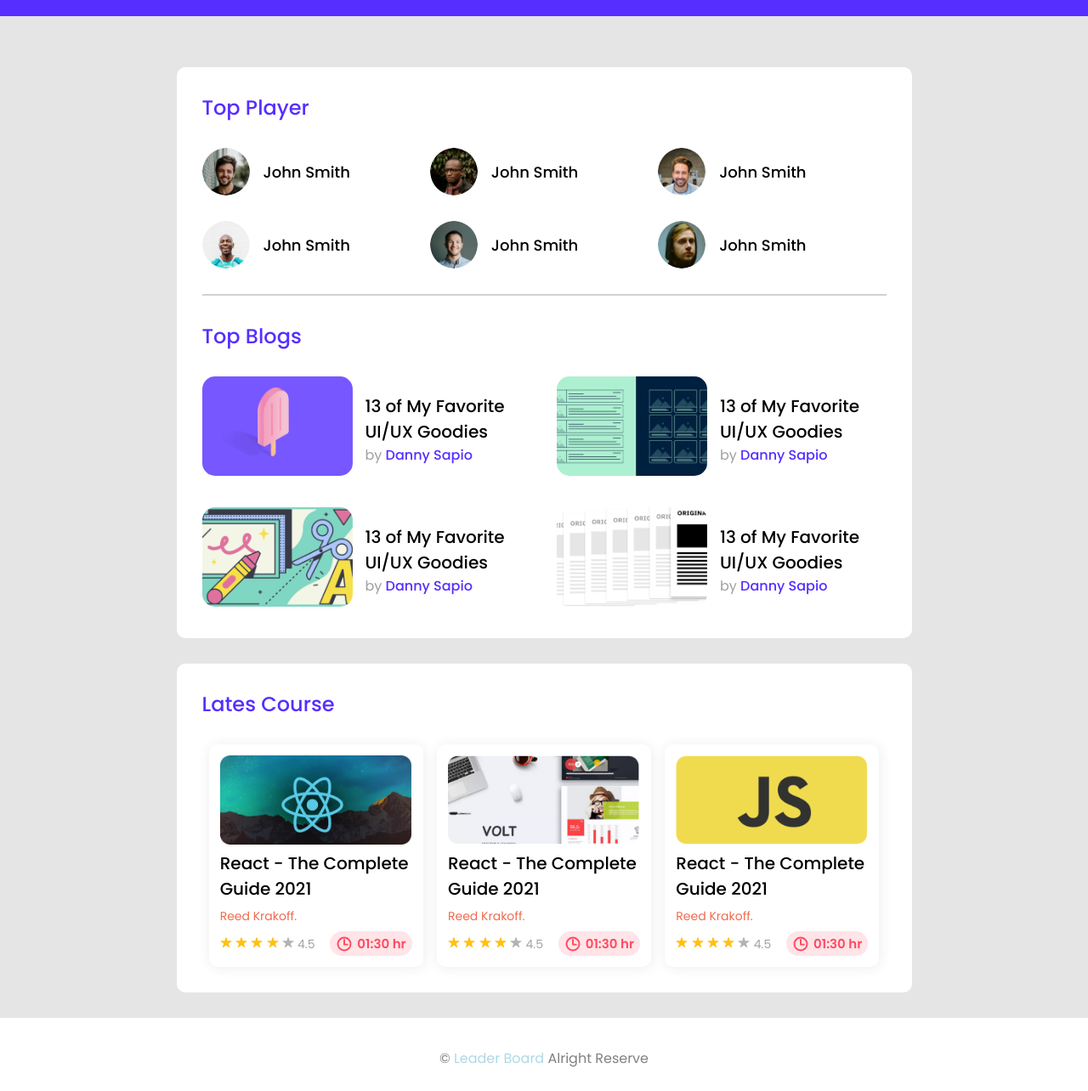
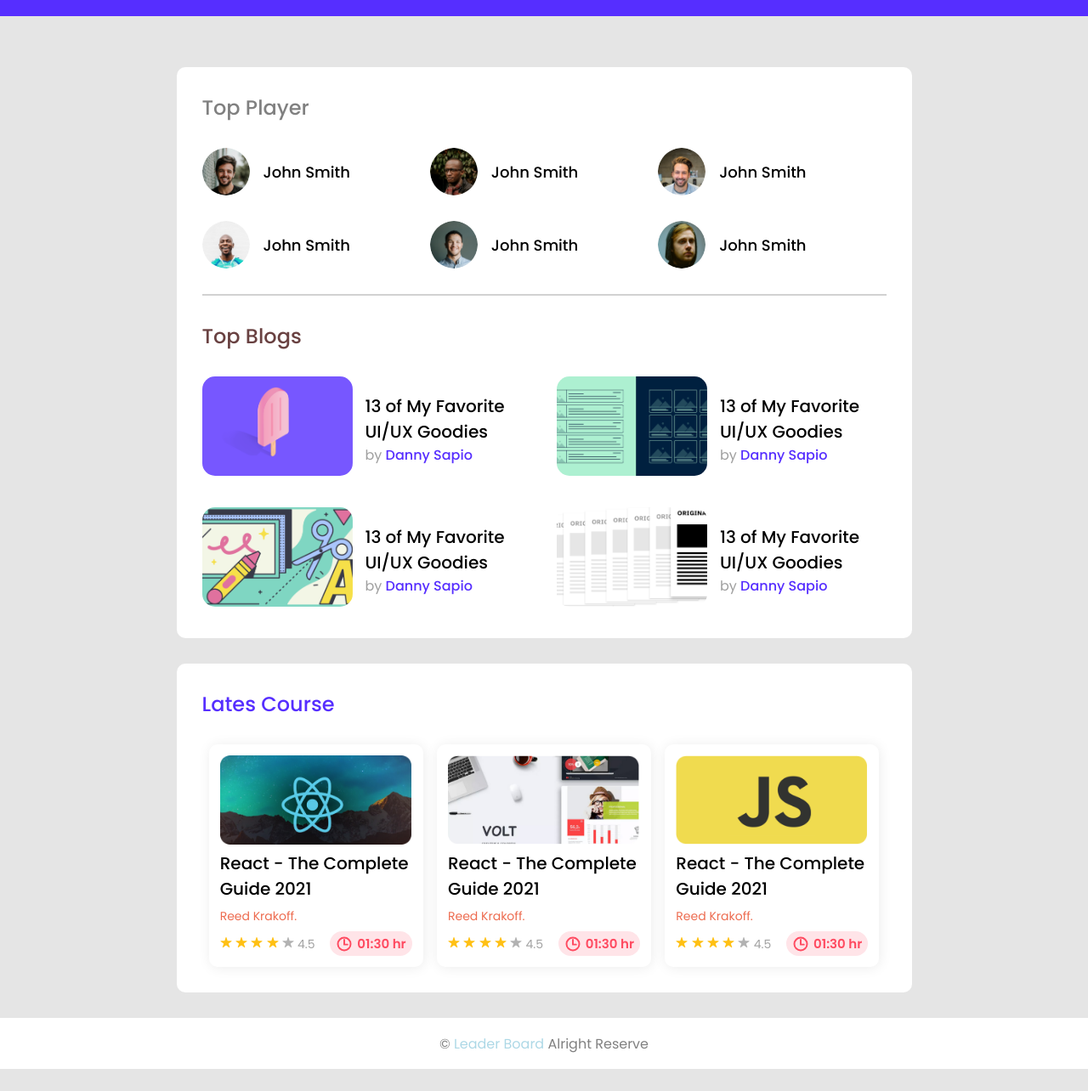
Before and after one commit to RakibulIslamm/Leader-Board-Website-HTML-CSS, a plain HTML site: page index.html in a window 1280 px wide. Shown: the part 76-1360 px from the top of the page at 85% size. After the commit the page ends 1334 px from the top, so only its background shows below. Drawn offline with nearby package versions, Linux system fonts and the light colour scheme.

Commit message:
simple js added

```diff
--- a/index.html
+++ b/index.html
@@ -29,8 +29,15 @@
                         <li><a href="#">Work</a></li>
                     </ul>
                 </nav>
+                <div class="toggle"></div>
                 <div class="user-image">
                     <img src="images/icons/profile.png" alt="">
+                    <!-- <ul>
+                        <li>Dashboard</li>
+                        <li>Profile</li>
+                        <li>Settings</li>
+                        <li>Sign Out</li>
+                    </ul> -->
                 </div>
             </div>
         </div>
@@ -40,6 +47,7 @@
     ==================================== -->
 
 
+    <main>
         <!-- ====================================
         Top player and Blog Section Area
     ===================================== -->
@@ -47,7 +55,7 @@
         <!-- Top players -->
         <section class="container">
             <div class="content">
-            <h2 class="sec-title">Top Player</h2>
+                <h2 id="text-color1" class="sec-title">Top Player</h2>
                 <div class="top-players">
                     <div class="player">
                         <img src="images/players/player-1.png" alt="">
@@ -78,7 +86,7 @@
 
                 <!-- Blog section -->
                 <div class="blog-sec">
-                <h3 class="blog-sec-title sec-title">Top Blogs</h3>
+                    <h3 id="text-color2" class="blog-sec-title sec-title">Top Blogs</h3>
                     <div class="blogs">
                         <div class="blog">
                             <div class="thumb">
@@ -197,6 +205,7 @@
                 </div>
             </div>
         </section>
+    </main>
 
     <!-- ====================================
                 Footer Area
@@ -210,6 +219,17 @@
     ===================================== -->
     <script type="module" src="https://unpkg.com/ionicons@5.5.2/dist/ionicons/ionicons.esm.js"></script>
     <script nomodule src="https://unpkg.com/ionicons@5.5.2/dist/ionicons/ionicons.js"></script>
+
+
+    <script>
+        // Practice
+        const topPlayer = document.getElementById('text-color1');
+        topPlayer.style.color = 'gray'
+
+        const topBlog = document.getElementById('text-color2');
+        topBlog.style.color = '#694141'
+
+    </script>
 </body>
 
 </html>
--- a/style.css
+++ b/style.css
@@ -17,6 +17,36 @@
             Common CSS Style
 ===========================================
 */
+/* .user-image{
+    position: relative;
+}
+.user-image ul{
+    position: absolute;
+    top: 75px;
+    background: #562EFF;
+    width: 150px;
+    height: auto;
+    box-shadow: 1px 1px 5px rgba(0,0,0,.3);
+    visibility: hidden;
+    opacity: 0;
+    transition: all .5s ease-in;
+}
+.user-image ul li{
+    list-style: none;
+    color: #fff;
+    padding: 20px;
+}
+.user-image ul li:hover{
+    background: #fff;
+    color: #000;
+}
+.user-image:hover ul{
+    visibility: visible;
+    opacity: 1;
+} */
+
+
+
 body{
     background: #E5E5E5;
 }
@@ -126,7 +156,6 @@ header
     width: 51px;
     height: 51px;
     border-radius: 50%;
-    cursor: pointer;
 }
 
 .user-image img{
@@ -135,6 +164,7 @@ header
     border: 2px solid rgba(255, 255, 255, .6);
     border-radius: 50%;
     object-fit: cover;
+    cursor: pointer;
 }
 
 /*
@@ -331,7 +361,7 @@ header
 footer
 {
     width: 100%;
-    height: 95px;
+    height: 60px;
     display: flex;
     justify-content: center;
     align-items: center;
```
Lines whose indentation alone changed are shown as unchanged.
